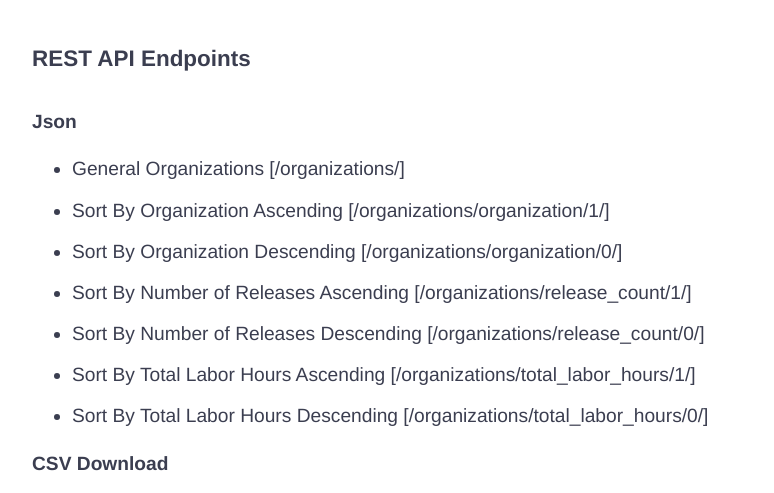
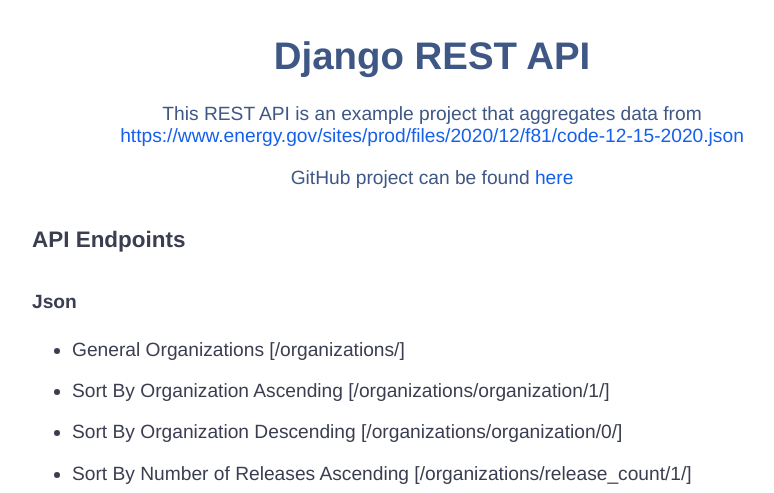
Before and after one commit to codeDogMcGee/DeveloperToolsRestApi, a Django app: page / in a window 1280 px wide. Shown: the top 493 px of the page, without its empty margins (208-982 px from the left). Run offline with Django 3.2, Linux system fonts and the light colour scheme.

Commit message:
Include summary on homepage.

```diff
--- a/rest_api/static/rest_api/styles.css
+++ b/rest_api/static/rest_api/styles.css
@@ -39,3 +39,13 @@
     width: 100%;
     max-width: 800px;
 }
+
+.intro-container {
+    color: #3E5784;
+    text-align: center;
+}
+
+.intro a {
+    color: #1460EC;
+    /* text-decoration:dashed; */
+}
--- a/rest_api/templates/rest_api/index.html
+++ b/rest_api/templates/rest_api/index.html
@@ -14,8 +14,19 @@
 </head>
 <body>
     <div class="main-container">
+        <div class="intro-container">
+            <h1>Django REST API</h1>
 
-        <h3>REST API Endpoints</h3>
+            <p class="intro">
+            This REST API is an example project that aggregates data from <a href="https://www.energy.gov/sites/prod/files/2020/12/f81/code-12-15-2020.json">https://www.energy.gov/sites/prod/files/2020/12/f81/code-12-15-2020.json</a>
+            </p>
+
+            <p class="intro">
+            GitHub project can be found <a href="https://github.com/codeDogMcGee/DeveloperToolsRestApi">here</a>
+            </p>
+        </div>
+
+        <h3>API Endpoints</h3>
         <h4>Json</h4>
         <ul>
             <li><a href="/organizations/">General Organizations [/organizations/]</a></li>
```
Also changed, not shown: images/homepage.PNG.
